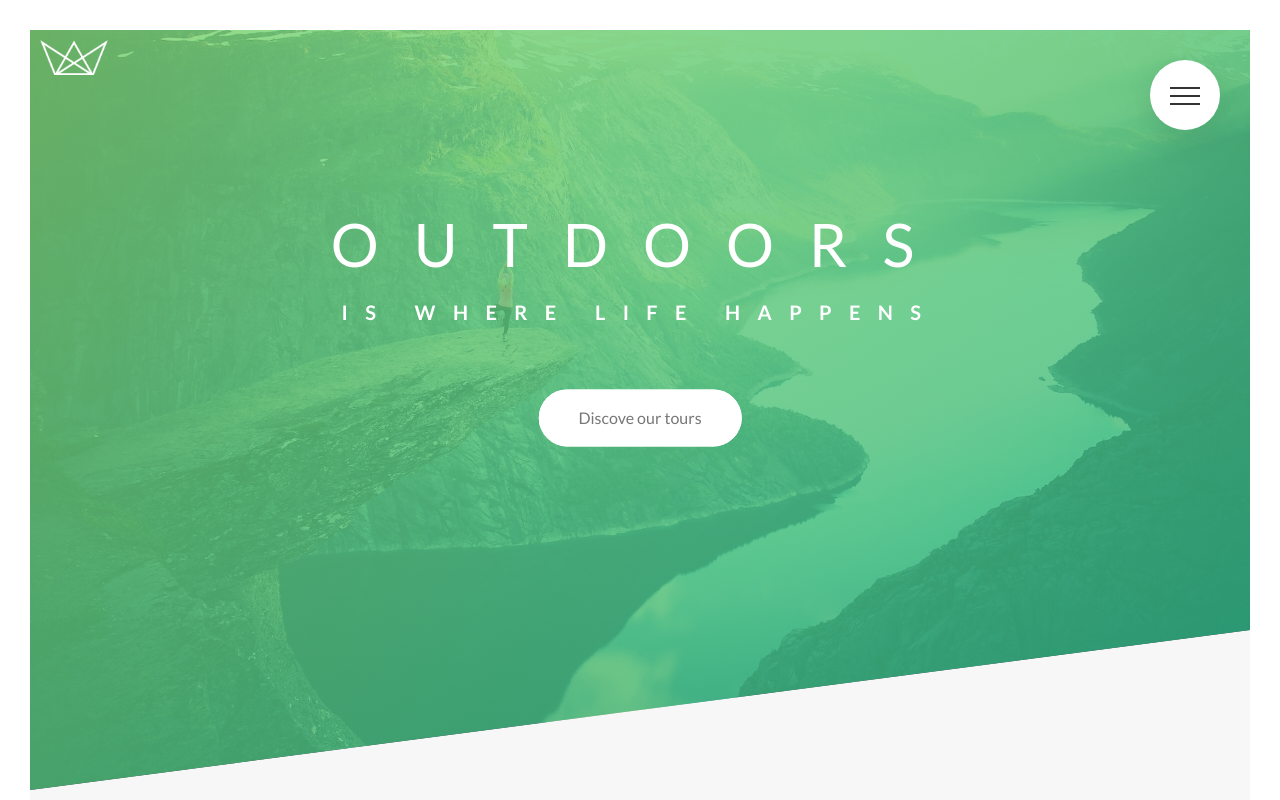
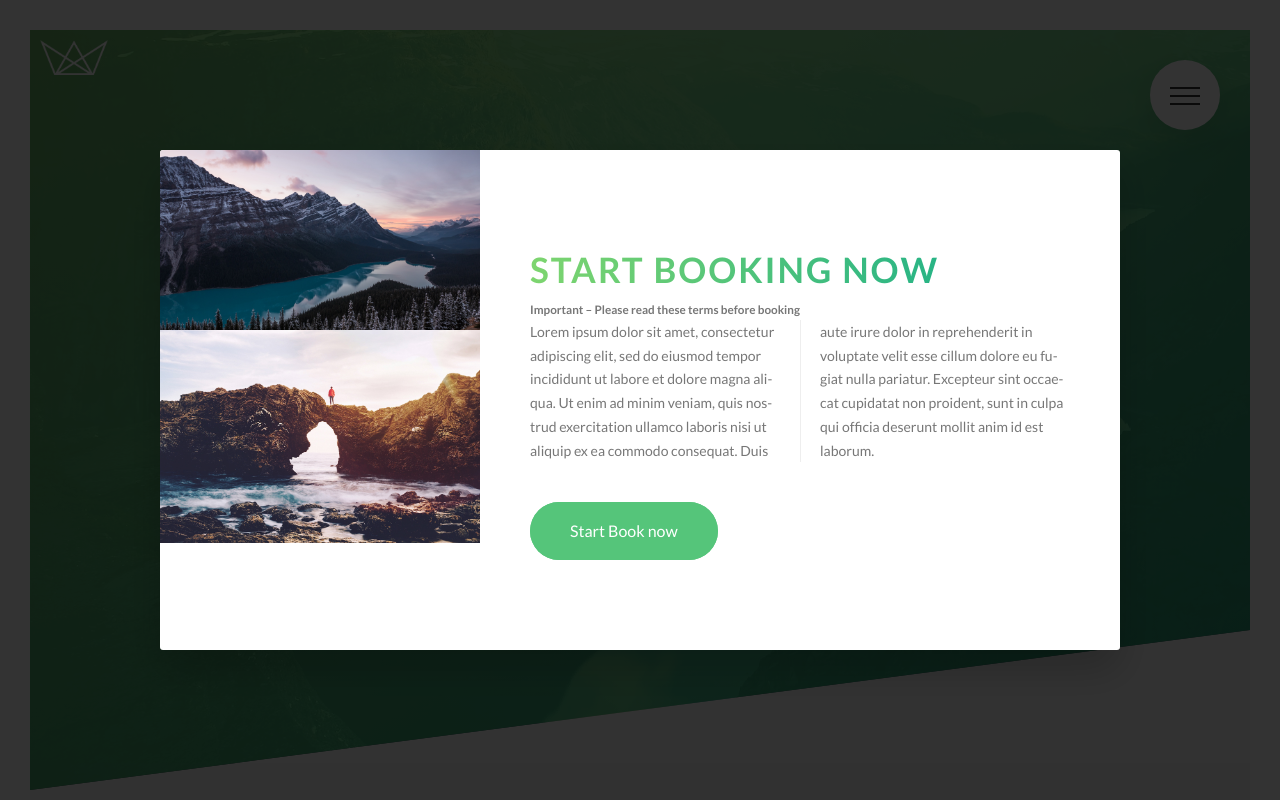
Before and after one commit to younoch/Advanced-project, a website: page index.html in a window 1280 px wide. Shown: the top 800 px of the page. Drawn offline with Linux system fonts and the light colour scheme.

Commit message:
24. Building a Pure CSS Popup - Part 2 (1)

```diff
--- a/abstracts/_mixin.scss
+++ b/abstracts/_mixin.scss
@@ -5,3 +5,9 @@
         clear: both;
     }
 }
+@mixin absCenter {
+    position: absolute;
+    top: 50%;
+    left: 50%;
+    transform: translate(-50%, -50%);
+}
--- /dev/null
+++ b/components/_popup.scss
@@ -0,0 +1,56 @@
+.popup {
+    height: 100vh;
+    width: 100%;
+    position: fixed;
+    top: 0;
+    left: 0;
+    background-color: rgba($color-black,.8);
+    z-index: 300;
+
+    &__content {
+        @include absCenter;
+
+        width: 75%;
+        height: 50rem;
+        background-color: $color-white;
+        box-shadow: 0 2rem 4rem rgba($color-black,.2);
+        border-radius: 3px;
+        display: table;
+        overflow: hidden;
+    }
+
+    &__left {
+        width: 33.33333%;
+        display: table-cell;
+    }
+
+    &__right {
+        width: 66.66666%;
+        display: table-cell;
+        vertical-align: middle;
+        padding: 3rem 5rem;
+    }
+
+    &__img {
+        display: block;
+        width: 100%;
+    }
+
+    &__text {
+        font-size: 1.4rem;
+        margin-bottom: 4rem;
+
+        -moz-column-count: 2;
+        -moz-column-gap: 4rem;
+        -moz-column-rule: 1px solid $color-grey-light-2;
+
+        column-count: 2;
+        column-gap: 4rem;
+        column-rule: 1px solid $color-grey-light-2;
+
+        -moz-hyphens: auto;
+        -ms-hyphens: auto;
+        -webkit-hyphens: auto;
+        hyphens: auto;
+    }
+}
--- a/index.html
+++ b/index.html
@@ -356,6 +356,22 @@
         </div>
     </footer>
 
+    <div class="popup">
+        <div class="popup__content">
+            <div class="popup_left">
+                <img src="img/nat-4.jpg" alt="Tour Photo" class="popup__img">
+                <img src="img/nat-5.jpg" alt="Tour Photo" class="popup__img">
+            </div>
+            <div class="popup__right">
+                <h2 class="heading-secondary u-margin-bottom-samll">Start booking now</h2>
+                <h3 class="heading-tertiary u-margin-bottom-samll">Important &ndash; Please read these terms before booking</h3>
+                <p class="popup__text">
+                    Lorem ipsum dolor sit amet, consectetur adipiscing elit, sed do eiusmod tempor incididunt ut labore et dolore magna aliqua. Ut enim ad minim veniam, quis nostrud exercitation ullamco laboris nisi ut aliquip ex ea commodo consequat. Duis aute irure dolor in reprehenderit in voluptate velit esse cillum dolore eu fugiat nulla pariatur. Excepteur sint occaecat cupidatat non proident, sunt in culpa qui officia deserunt mollit anim id est laborum.
+                </p>
+                <a href="#" class="btn btn--green">Start Book now</a>
+            </div>
+        </div>
+    </div>
     <!--         <section class="grid-test">
             <div class="row">
                 <div class="col-1-of-2">
--- a/sass/main.scss
+++ b/sass/main.scss
@@ -14,6 +14,7 @@
 @import "components/feature-box";
 @import "components/form";
 @import "components/story";
+@import "components/popup";
 
 @import "layout/grid";
 @import "layout/footer";
```
Also changed, not shown: css/style.css.
